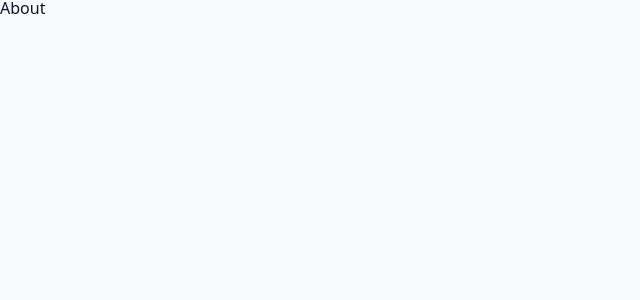
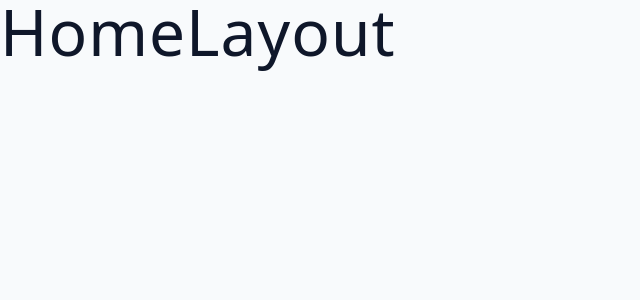
Before and after one commit to Boopalan-d3v/mixmaster, a React (Vite) app: page /about in a window 1280 px wide. Shown: the top 300 px of the page, without its empty margins (0-640 px from the left). Built offline with nearby package versions, Linux system fonts and the light colour scheme.

Commit message:
learn about nested page component

```diff
--- a/src/App.jsx
+++ b/src/App.jsx
@@ -6,27 +6,25 @@ const router = createBrowserRouter([
   {
     path:'/',
     element: <HomeLayout/>,
+    children:[
+      {
+        index:true,
+        element: <Landing/>,
       },
       {
-    path:'/about',
-    element: <About/>,
-  },
-  {
-    path:'/cocktail',
+        path:'cocktail',
         element: <Cocktail/>,
       },
       {
-    path:'/newsletter',
+        path:'newsletter',
         element: <Newsletter/>,
       },
       {
-    path:'/error',
-    element: <Error/>,
-  },
-  {
-    path:'/about',
+        path:'about',
         element: <About/>,
       }
+    ]
+  },
 ])
 
 const App = () => {
```
Lines whose indentation alone changed are shown as unchanged.
